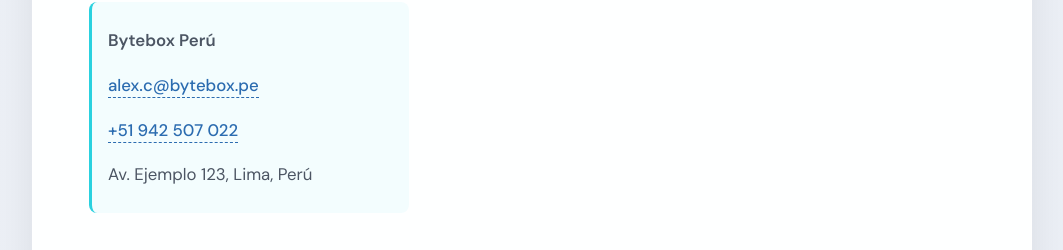
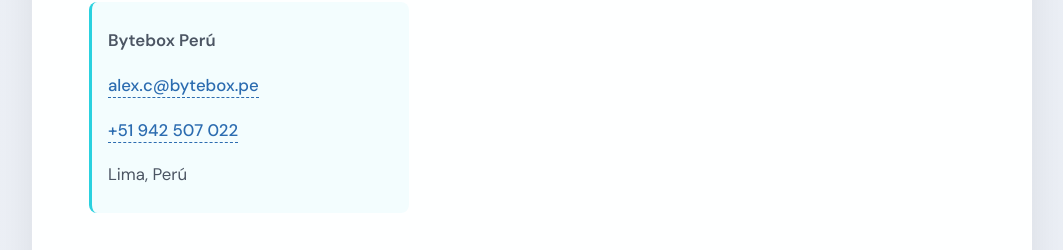
Before and after one commit to Jhuanca2023/BYTEBOX, a React (Vite) app: page /terminos-servicio in a window 1280 px wide. Shown: the part 5079-5329 px from the top of the page, without its empty margins (108-1171 px from the left). Built offline with nearby package versions, Linux system fonts and the light colour scheme; a web font is replaced by a local one.

Commit message:
modificacion lugar

```diff
--- a/src/pages/TermsOfService.tsx
+++ b/src/pages/TermsOfService.tsx
@@ -84,7 +84,7 @@
           <p style={{margin: '0.5rem 0', fontWeight: 600}}>Bytebox Perú</p>
           <p style={{margin: '0.5rem 0'}}><a href="mailto:alex.c@bytebox.pe" style={{color: '#2b6cb0', textDecoration: 'none', borderBottom: '1px dashed #2b6cb0', paddingBottom: '1px'}}>alex.c@bytebox.pe</a></p>
           <p style={{margin: '0.5rem 0'}}><a href="tel:+51942507022" style={{color: '#2b6cb0', textDecoration: 'none', borderBottom: '1px dashed #2b6cb0', paddingBottom: '1px'}}>+51 942 507 022</a></p>
-          <p style={{margin: '0.5rem 0'}}>Av. Ejemplo 123, Lima, Perú</p>
+          <p style={{margin: '0.5rem 0'}}>Lima, Perú</p>
         </div>
       </section>
 
```
